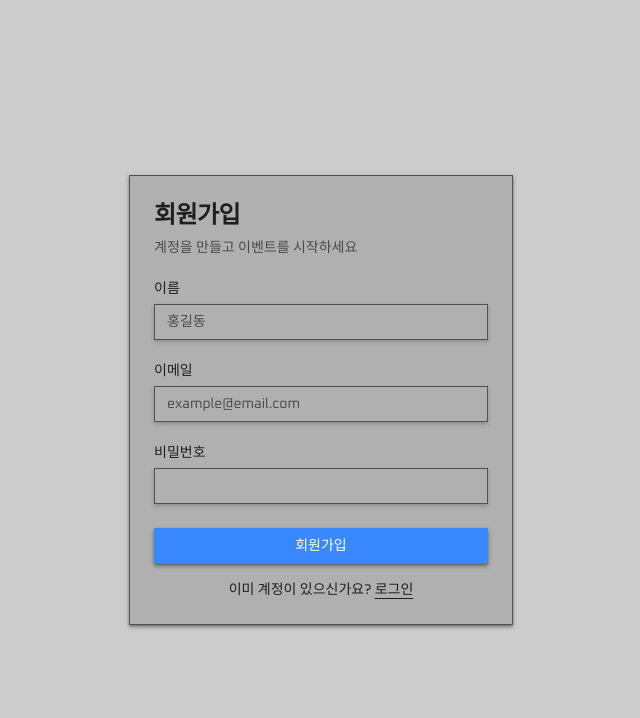
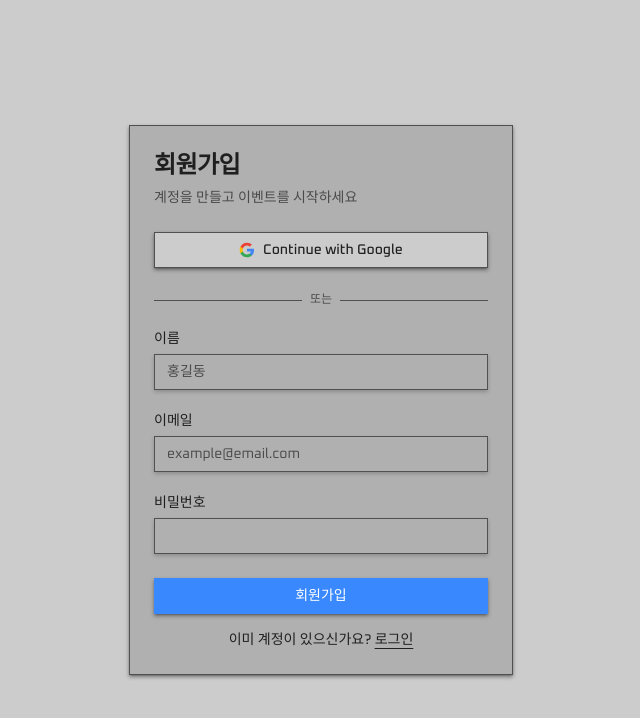
Before and after one commit to odddman44/event-manager, a Next.js app: page /auth/sign-up in a window 1280 px wide. Shown: the top 718 px of the page, without its empty margins (319-959 px from the left). Built offline with nearby package versions, Linux system fonts and the light colour scheme; no server answers.

Commit message:
✨ feat: 일반 로그인/회원가입에 Google OAuth 버튼과 비밀번호 찾기 링크 추가

```diff
--- a/components/login-form.tsx
+++ b/components/login-form.tsx
@@ -15,6 +15,7 @@ import { Label } from "@/components/ui/label";
 import Link from "next/link";
 import { useRouter } from "next/navigation";
 import { useState } from "react";
+import { GoogleLoginButton } from "@/components/google-login-button";
 
 export function LoginForm({
   className,
@@ -61,6 +62,17 @@ export function LoginForm({
           <CardDescription>이메일과 비밀번호로 로그인하세요</CardDescription>
         </CardHeader>
         <CardContent>
+          <div className="mb-6 flex flex-col gap-6">
+            <GoogleLoginButton />
+            <div className="relative">
+              <div className="absolute inset-0 flex items-center">
+                <span className="border-border w-full border-t" />
+              </div>
+              <div className="relative flex justify-center text-xs uppercase">
+                <span className="bg-card text-muted-foreground px-2">또는</span>
+              </div>
+            </div>
+          </div>
           <form onSubmit={handleLogin}>
             <div className="flex flex-col gap-6">
               <div className="grid gap-2">
@@ -75,7 +87,15 @@ export function LoginForm({
                 />
               </div>
               <div className="grid gap-2">
-                <Label htmlFor="password">비밀번호</Label>
+                <div className="flex items-center justify-between">
+                  <Label htmlFor="password">비밀번호</Label>
+                  <Link
+                    href="/auth/forgot-password"
+                    className="text-muted-foreground text-xs underline underline-offset-4"
+                  >
+                    비밀번호를 잊으셨나요?
+                  </Link>
+                </div>
                 <Input
                   id="password"
                   type="password"
--- a/components/sign-up-form.tsx
+++ b/components/sign-up-form.tsx
@@ -15,6 +15,7 @@ import { Label } from "@/components/ui/label";
 import Link from "next/link";
 import { useRouter } from "next/navigation";
 import { useState } from "react";
+import { GoogleLoginButton } from "@/components/google-login-button";
 
 export function SignUpForm({
   className,
@@ -59,6 +60,17 @@ export function SignUpForm({
           <CardDescription>계정을 만들고 이벤트를 시작하세요</CardDescription>
         </CardHeader>
         <CardContent>
+          <div className="mb-6 flex flex-col gap-6">
+            <GoogleLoginButton />
+            <div className="relative">
+              <div className="absolute inset-0 flex items-center">
+                <span className="border-border w-full border-t" />
+              </div>
+              <div className="relative flex justify-center text-xs uppercase">
+                <span className="bg-card text-muted-foreground px-2">또는</span>
+              </div>
+            </div>
+          </div>
           <form onSubmit={handleSignUp}>
             <div className="flex flex-col gap-6">
               {/* 이름 필드 */}
```
